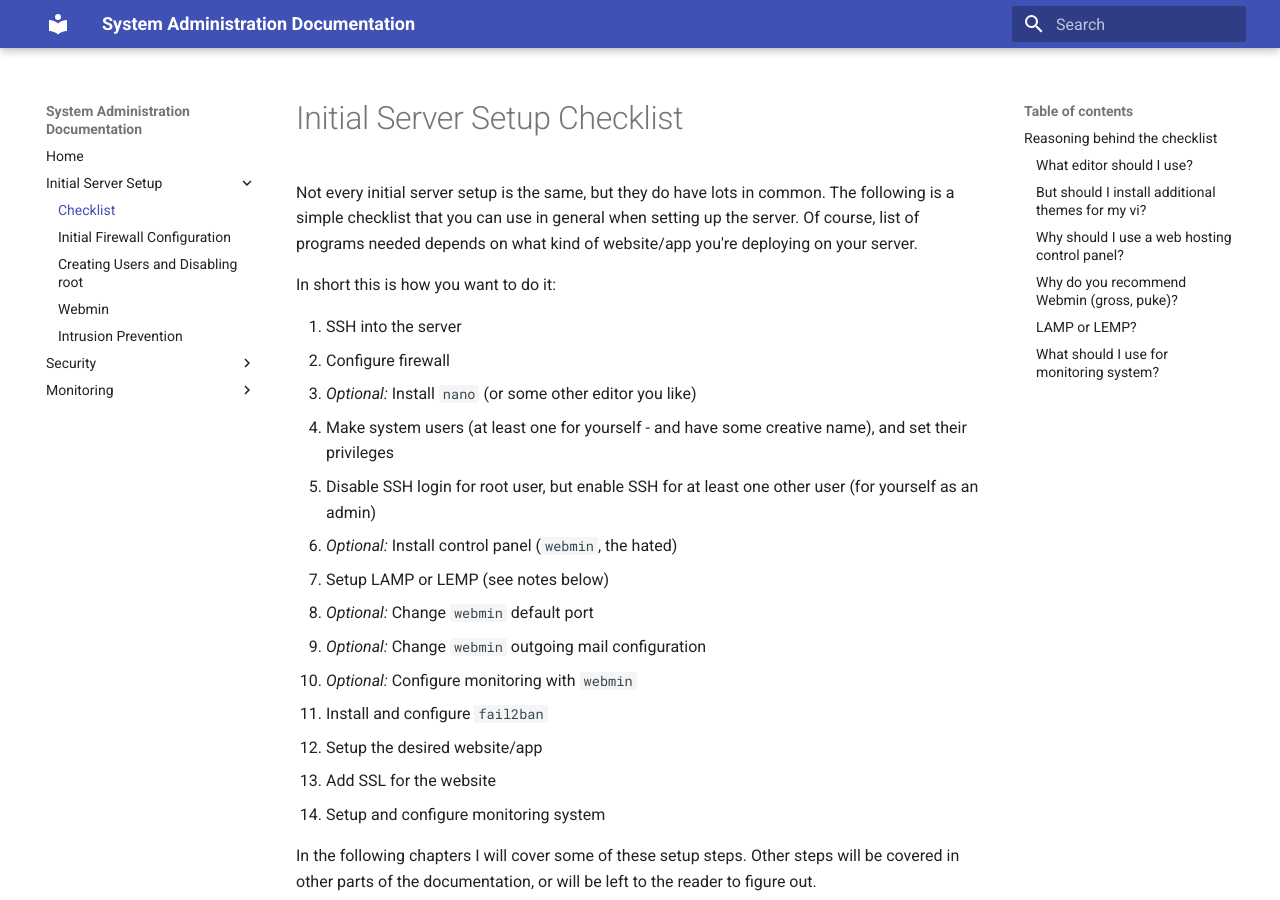
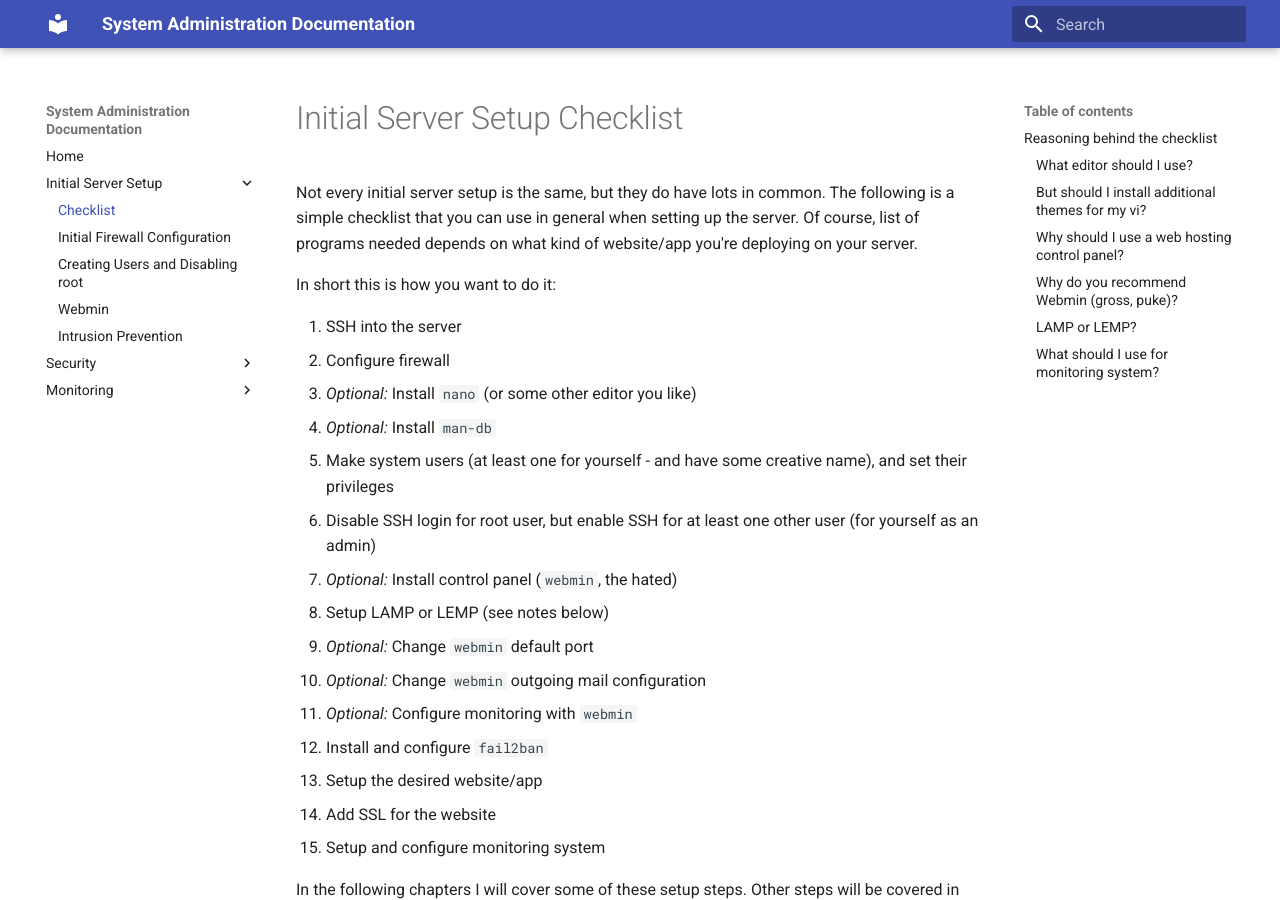
Before and after one commit to petarGitNik/sys-admin-docs, an MkDocs documentation site: the page built from docs/initial-server-setup/checklist.md, in a window 1280 px wide and 900 px high. Built offline with MkDocs 1.6.1 and Material for MkDocs 9.7.7, drawn with Linux system fonts in a browser that asks for light colours; old or Windows-style settings are respelled for this version of MkDocs.

Commit message:
Amend checklist tutorial

```diff
--- a/docs/initial-server-setup/checklist.md
+++ b/docs/initial-server-setup/checklist.md
@@ -7,6 +7,7 @@ In short this is how you want to do it:
 1. SSH into the server
 2. Configure firewall
 3. _Optional:_ Install `nano` (or some other editor you like)
+4. _Optional:_ Install `man-db`
 4. Make system users (at least one for yourself - and have some creative name), and set their privileges
 5. Disable SSH login for root user, but enable SSH for at least one other user (for yourself as an admin)
 6. _Optional:_ Install control panel (`webmin`, the hated)
```
